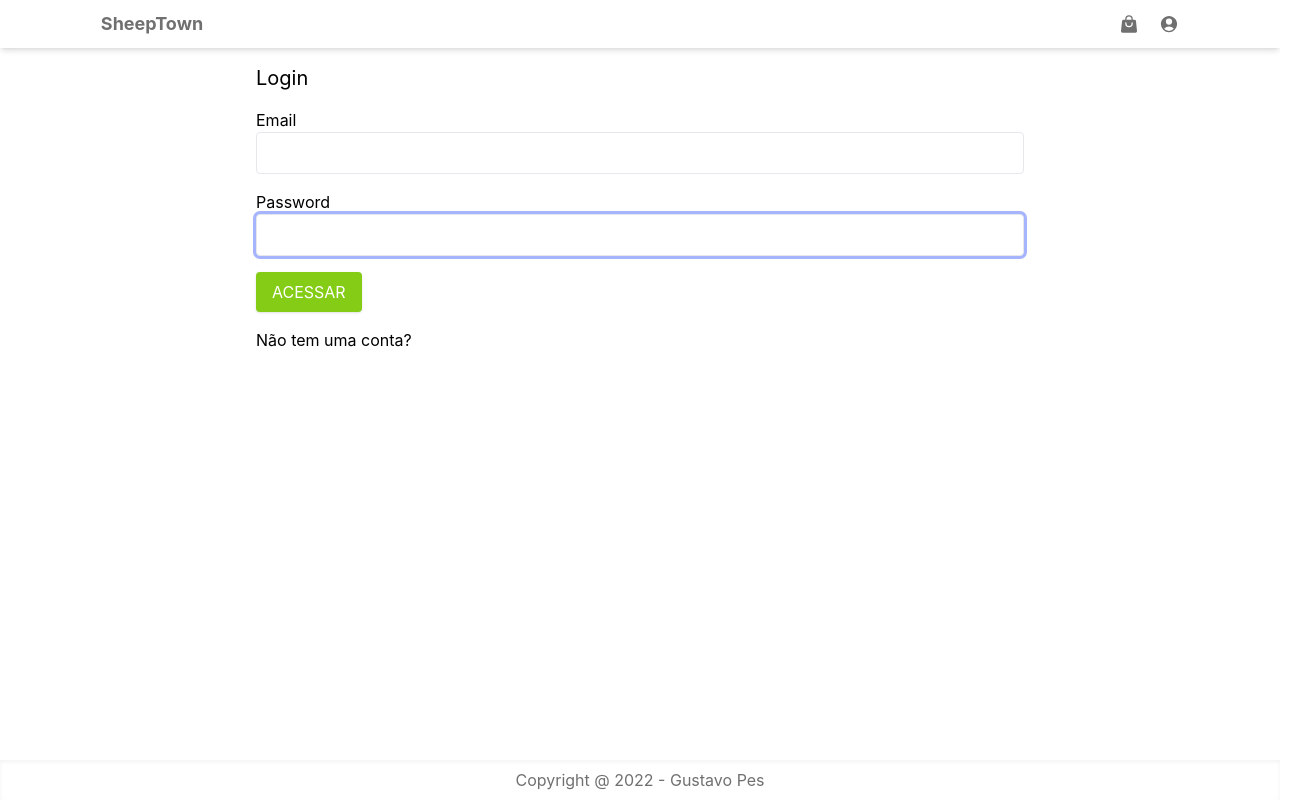
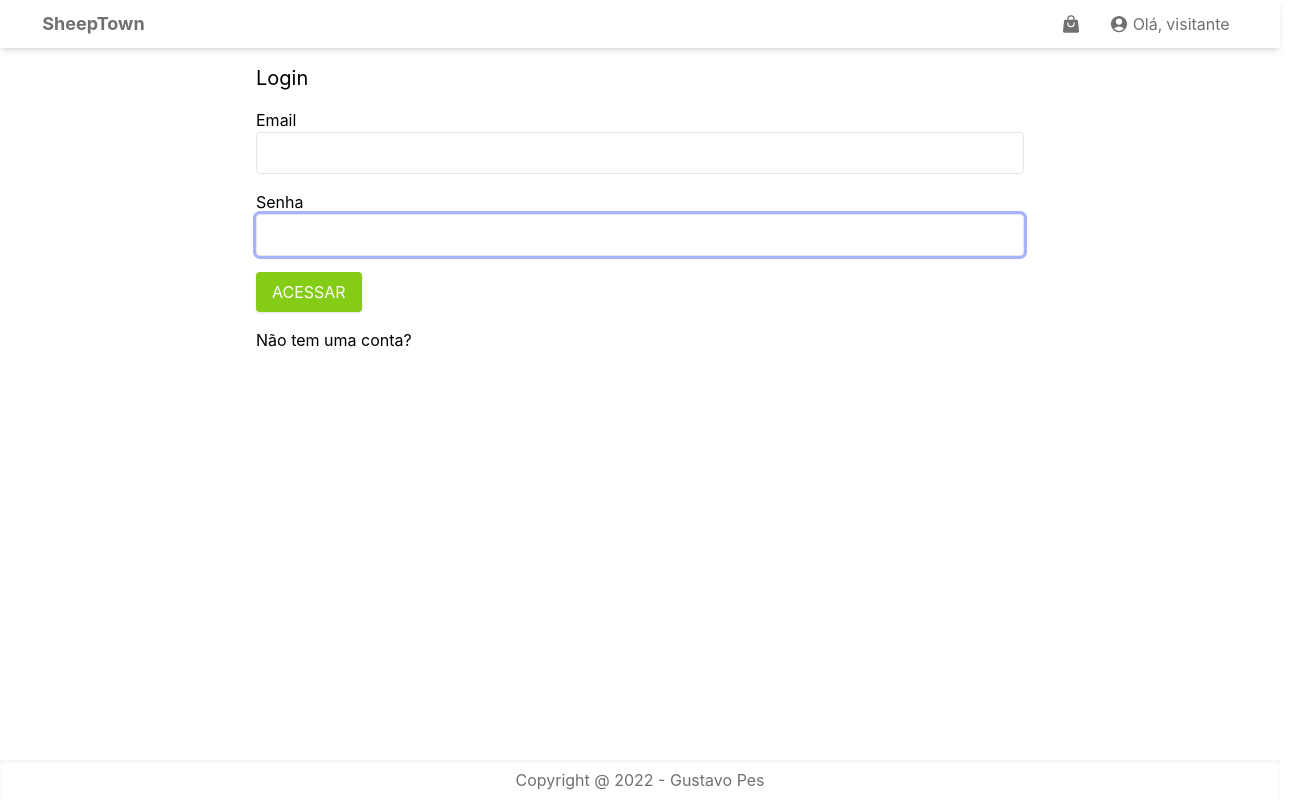
Before and after one commit to GustavoPes23/ecommerce-nextjs-tailwind, a Next.js app: page /login in a window 1280 px wide. Shown: the whole page, 1302 px wide, since content can reach past the window. Built offline with nearby package versions, Linux system fonts and the light colour scheme; no server answers.

Commit message:
create login api

```diff
--- a/components/Layout.js
+++ b/components/Layout.js
@@ -1,5 +1,7 @@
 import Head from 'next/head'
 import Nav from './Nav';
+import { ToastContainer } from 'react-toastify';
+import 'react-toastify/dist/ReactToastify.css';
 
 export default function Layout({ title, children }) {
        return (
@@ -10,11 +12,13 @@ export default function Layout({ title, children }) {
                 <link rel="icon" href="/favicon.ico" />
             </Head>
 
+            <ToastContainer position='bottom-center' limit={1}/>
+
             <div className='flex min-h-screen flex-col justify-between'>
                 <header>
                     <Nav />
                 </header>
-                <main className='container m-auto mt-4 lg:px-60 md:px-4'>
+                <main className='container m-auto mt-4 lg:px-44 md:px-4'>
                     {children}
                 </main>
                 <footer className='flex h-10 justify-center items-center shadow-inner color-gray'>
--- a/components/Nav.js
+++ b/components/Nav.js
@@ -3,8 +3,10 @@ import { ShoppingBagIcon, UserCircleIcon } from '@heroicons/react/24/solid';
 import Link from 'next/link';
 import React, { useContext, useEffect, useState } from 'react'
 import { Store } from './../utils/Store';
+import { useSession } from 'next-auth/react';
 
 export default function NavScreen() {
+    const { status, data: session } = useSession();
     const { state, dispatch } = useContext(Store);
     const { cart } = state;
     const [cartItemsCount, setCartItemsCount] = useState(0);
@@ -28,7 +30,16 @@ export default function NavScreen() {
                         )}
                     </span>
                 </Link>
-                <Link href="/login"><span className='p-2 color-gray'><UserCircleIcon className='w-5' /></span></Link>
+                <Link href="/login">
+                    <div className='flex p-2 color-gray gap-1'>
+                        <UserCircleIcon className='w-5'/>
+                        Olá,
+                        {status === 'loading'
+                        ? ('Loading')
+                        : session?.user ? (<span className='text-bold'>{session.user.name}</span>) : (<span className='text-bold'>visitante</span>)
+                        }
+                    </div>
+                </Link>
             </div>
         </nav>
     )
--- a/package.json
+++ b/package.json
@@ -14,9 +14,11 @@
     "js-cookie": "^3.0.1",
     "mongoose": "^6.8.1",
     "next": "13.1.1",
+    "next-auth": "^4.18.7",
     "react": "18.2.0",
     "react-dom": "18.2.0",
-    "react-hook-form": "^7.41.1"
+    "react-hook-form": "^7.41.1",
+    "react-toastify": "^9.1.1"
   },
   "devDependencies": {
     "@types/react": "^18.0.26",
--- a/pages/_app.js
+++ b/pages/_app.js
@@ -1,11 +1,14 @@
+import { SessionProvider } from 'next-auth/react';
+import { StoreProvider } from '../utils/Store'
 import '../styles/globals.css'
-import { StoreProvider } from '../utils/Store'
 
-function MyApp({ Component, pageProps }) {
+function MyApp({ Component, pageProps: { session, ...pageProps } }) {
   return (
-    <StoreProvider>
-      <Component {...pageProps} />
-    </StoreProvider>
+    <SessionProvider session={session}>
+      <StoreProvider>
+        <Component {...pageProps} />
+      </StoreProvider>
+    </SessionProvider>
   );
 }
 
--- /dev/null
+++ b/pages/api/auth/[...nextauth].js
@@ -0,0 +1,48 @@
+import bcryptjs from 'bcryptjs';
+import NextAuth from 'next-auth';
+import CredentialsProvider from 'next-auth/providers/credentials';
+import User from '../../../models/User';
+import db from '../../../utils/db';
+
+export default NextAuth({
+  session: {
+    strategy: 'jwt',
+  },
+  callbacks: {
+    async jwt({ token, user }) {
+      if (user?._id) token._id = user._id;
+      if (user?.isAdmin) token.isAdmin = user.isAdmin;
+
+      return token;
+    },
+    async session({ session, token }) {
+      if (token?._id) session.user._id = token._id;
+      if (token?.isAdmin) session.user.isAdmin = token.isAdmin;
+
+      return session;
+    },
+  },
+  providers: [
+    CredentialsProvider({
+      async authorize(credentials) {
+        await db.connect();
+        const user = await User.findOne({
+          email: credentials.email,
+        });
+
+        await db.disconnect();
+
+        if (user && bcryptjs.compareSync(credentials.password, user.password)) {
+          return {
+            _id: user._id,
+            name: user.name,
+            email: user.email,
+            image: 'f',
+            isAdmin: user.isAdmin,
+          };
+        }
+        throw new Error('Email ou senha incorreto!');
+      },
+    }),
+  ],
+});
--- a/pages/login.js
+++ b/pages/login.js
@@ -1,17 +1,44 @@
-import React from 'react'
+import React, { useEffect } from 'react'
 import Layout from '../components/Layout'
 import { useForm } from 'react-hook-form';
 import { Link } from 'next/link';
+import { signIn, useSession } from 'next-auth/react';
+import { getError } from '../utils/error';
+import { toast } from 'react-toastify';
+import { useRouter } from 'next/router';
 
 export default function LoginScreen() {
+    const { data: session } = useSession();
+    const router = useRouter();
+    const { redirect } = router.query;
+
+    useEffect(() => {
+
+        if(session?.user) router.push(redirect || '/');
+
+    }, [router, session, redirect]);
+
     const {
         handleSubmit,
         register,
         formState: { errors },
     } = useForm();
 
-    const submitHandler = ({ email, password }) => {
+    const submitHandler = async ({ email, password }) => {
+        try {
 
+            const result = await signIn('credentials', {
+                redirect: false,
+                email,
+                password
+            });
+
+            if(result.error)
+                toast.error(result.error);
+
+        } catch(error) {
+            toast.error(getError(error));
+        }
     };
 
     return (
@@ -31,7 +58,7 @@ export default function LoginScreen() {
                     }
                 </div>
                 <div className='mb-4'>
-                    <label htmlFor="password">Password</label>
+                    <label htmlFor="password">Senha</label>
                     <input type="password"
                     {...register('password', {
                         required: 'Por favor, insira uma senha',
--- /dev/null
+++ b/utils/error.js
@@ -0,0 +1,5 @@
+const getError = (error) => error.response && error.response.data && error.reponse.data.message
+    ? error.response.data.message
+    : error.message;
+
+export { getError };
```
Also changed, not shown: 1 other file (tests, documents, lock files or other folders).
